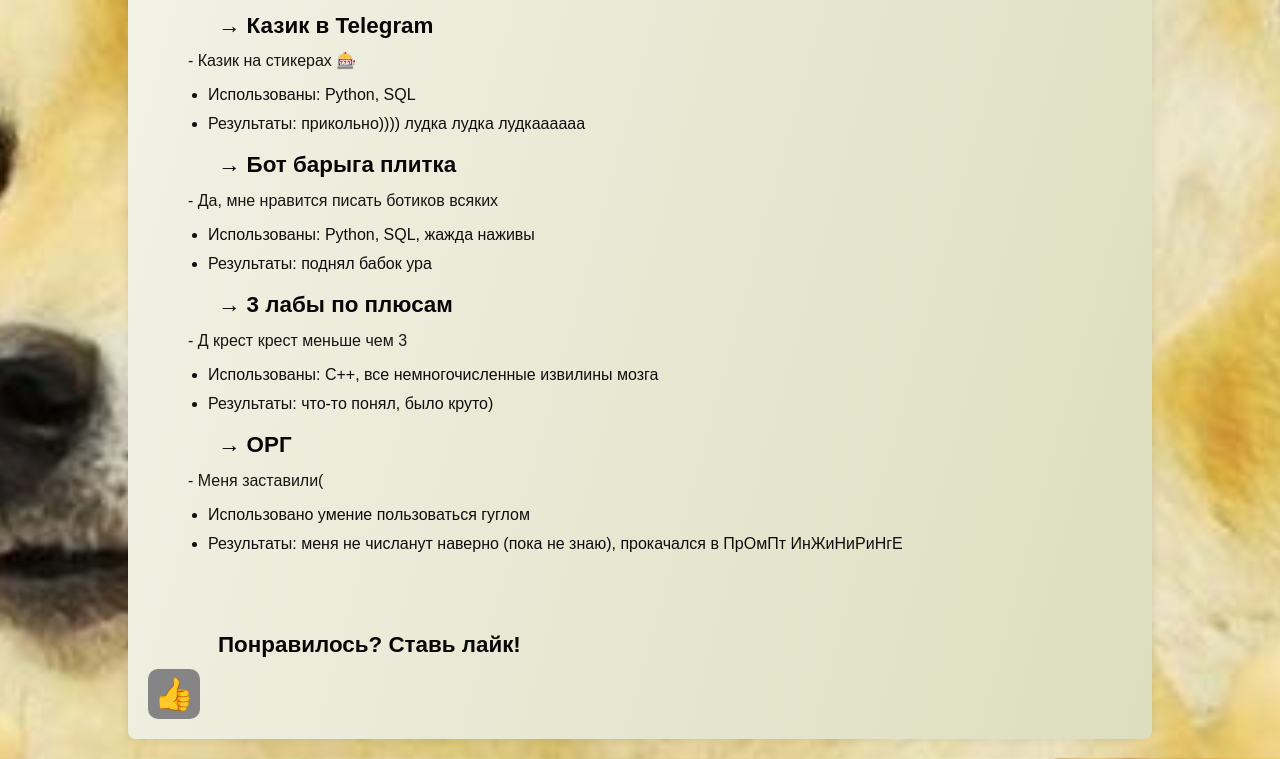
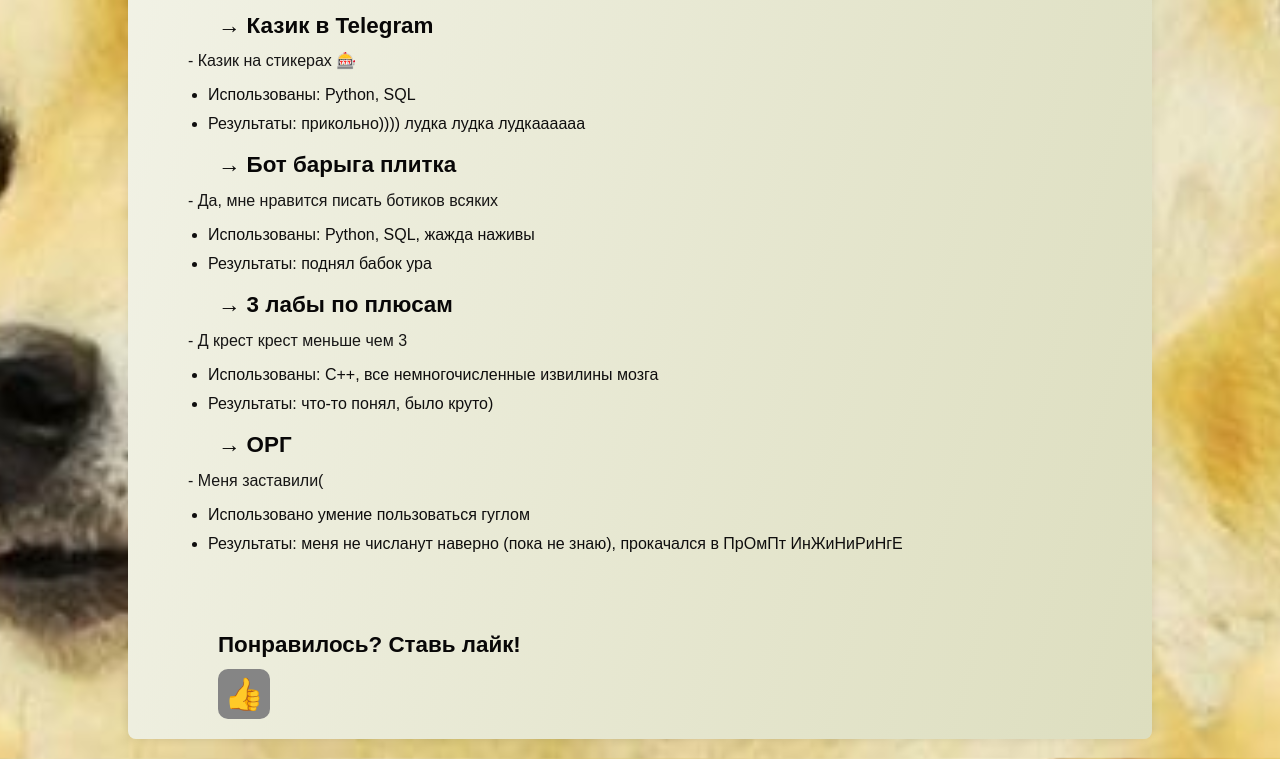
Before and after one commit to DmitryS-01/DmitryS-01.github.io, a plain HTML site: page index.html in a window 1280 px wide. Shown: the part 3071-3830 px from the top of the page. Drawn offline with nearby package versions, Linux system fonts and the light colour scheme.

Commit message:
Update style.css

```diff
--- a/style.css
+++ b/style.css
@@ -150,6 +150,8 @@ ul li {
 
 button {
     font-size: 2em;
+    margin-left: 70px;
+    margin-right: 70px;
     width: auto;
     max-width: 600px;
     background-color: #858585;
```
